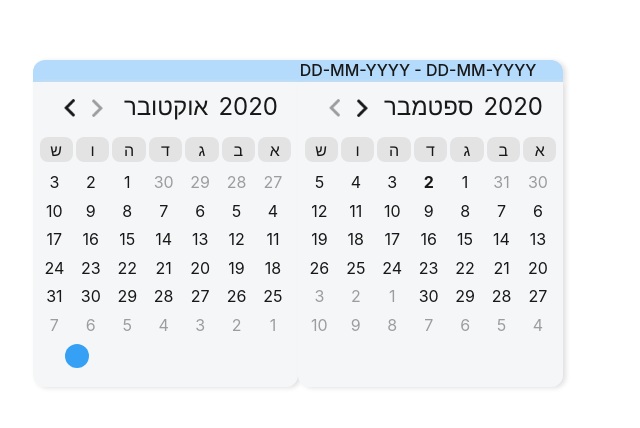
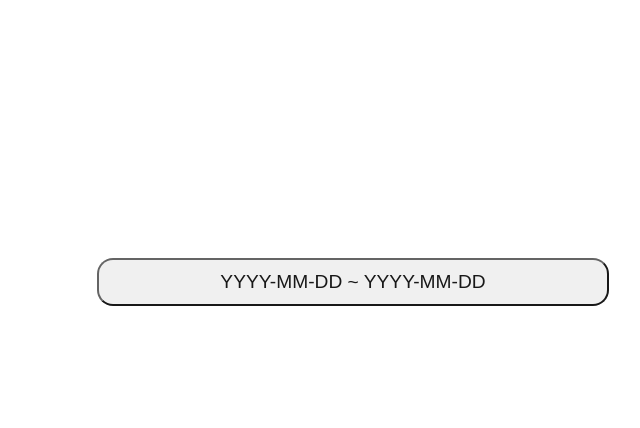
Before and after one commit to almogtavor/date-range-picker, a React (Create React App) app: page / in a window 1280 px wide. Shown: the part 118-546 px from the top of the page, without its empty margins (287-927 px from the left). Built offline with nearby package versions, Linux system fonts and the light colour scheme.

Commit message:
Button Addition
Added a button that will show and hide the calendar.

```diff
--- a/src/App.css
+++ b/src/App.css
@@ -3,6 +3,9 @@
   height: 100vh;
   user-select: none;
   opacity: 0.9;
+  display: flex;
+  align-items: center;
+  justify-content: center;
 }
 
 .selected-dates {
--- a/src/App.js
+++ b/src/App.js
@@ -1,11 +1,17 @@
-import React from "react";
+import React, {useState} from "react";
 import "./App.css";
+import "./styles/button.css";
 import DateRangePickerContainer from './containers/DateRangePickerContainer';
 
 function App(props) {
+  const [ showCalendar, setShowCalendar ] = useState(false);
+
   return (
     <div className="App">
-        <div className="date-range-picker" style={{
+      <button className="button" onClick={() => setShowCalendar(!showCalendar)}>
+        YYYY-MM-DD ~ YYYY-MM-DD
+      </button>
+      {showCalendar && <div className="date-range-picker" style={{
           "height": `${Math.floor(props.boardsNum / 3) * 292}px`,
           "gridTemplateRows": `repeat(${Math.floor(props.boardsNum / 3)}, 1fr)`,
         }}>
@@ -17,7 +23,7 @@ function App(props) {
               firstDayOfWeekIndex={props.firstDayOfWeekIndex}
               boardsNum={props.boardsNum}
           />
-      </div>
+        </div>}
     </div>
   );
 }
--- a/src/index.js
+++ b/src/index.js
@@ -12,7 +12,7 @@ const store = createStore(rootReducer)
 ReactDOM.render(
     <Provider store={store}>
         <DateRangePicker
-            language="Hebrew"
+            language="English"
             startDate={new Date(1990, 8, 21)}
             endDate={new Date(2025, 8, 21)}
             firstDayOfWeekIndex={0}
--- /dev/null
+++ b/src/styles/button.css
@@ -0,0 +1,9 @@
+.button {
+    display: flex;
+    align-items: center;
+    justify-content: center;
+    height: 6%;
+    width: 40%;
+    font-size: 1.2em;
+    border-radius: 16px;
+}
```
